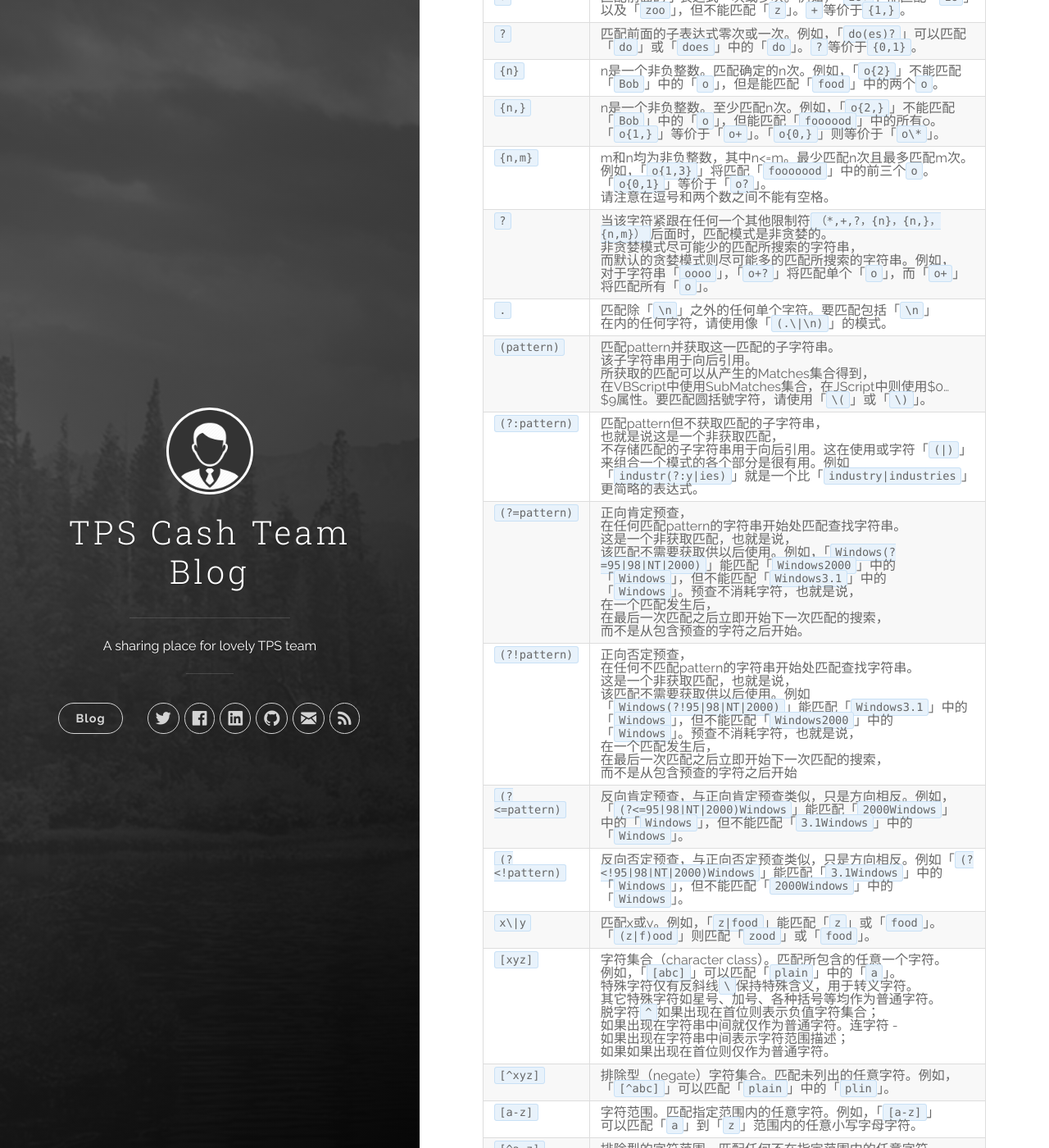
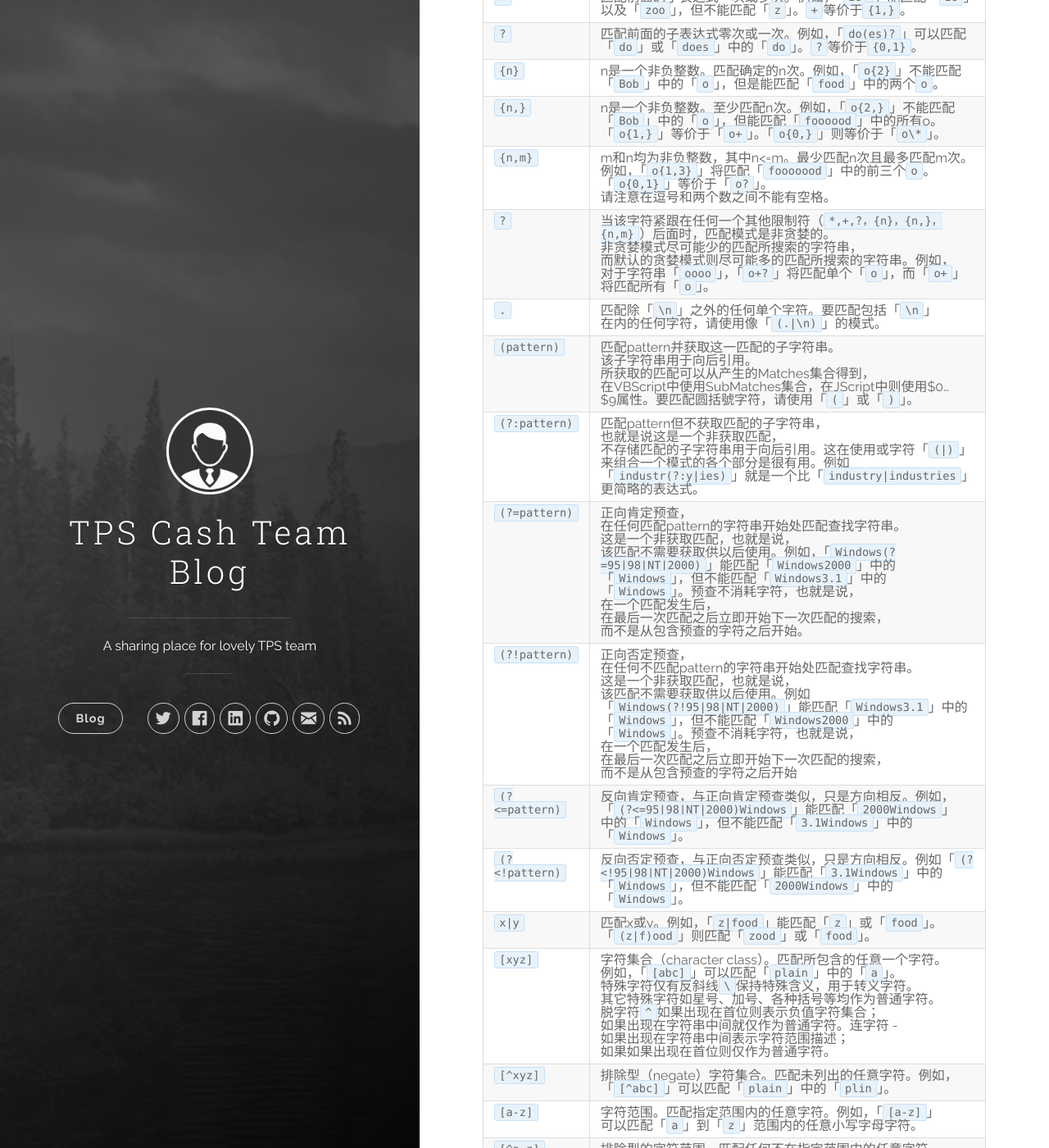
Before and after one commit to tpscash/tpscash.github.io, a Jekyll site: the page built from _posts/2016-05-05-perl-compatible-regex.md, in a window 1280 px wide and 1400 px high, scrolled down 545 px. Shown: the whole window at 82% size. Built offline with Jekyll 4.4.1, drawn with Linux system fonts in a browser that asks for light colours; comment, search, counter and statistics services are not loaded.

Commit message:
Fix format

```diff
--- a/_posts/2016-05-05-perl-compatible-regex.md
+++ b/_posts/2016-05-05-perl-compatible-regex.md
@@ -19,15 +19,15 @@ A list of PCRE syntax:
 | `{n}` |	n是一个非负整数。匹配确定的n次。例如，「`o{2}`」不能匹配「`Bob`」中的「`o`」，但是能匹配「`food`」中的两个`o`。|
 | `{n,}` | n是一个非负整数。至少匹配n次。例如，「`o{2,}`」不能匹配「`Bob`」中的「`o`」，但能匹配「`foooood`」中的所有o。「`o{1,}`」等价于「`o+`」。「`o{0,}`」则等价于「`o\*`」。 |
 | `{n,m}` | m和n均为非负整数，其中n<=m。最少匹配n次且最多匹配m次。例如，「`o{1,3}`」将匹配「`fooooood`」中的前三个`o`。「`o{0,1}`」等价于「`o?`」。请注意在逗号和两个数之间不能有空格。 |
-| `?` | 当该字符紧跟在任何一个其他限制符`（*,+,?，{n}，{n,}，{n,m}）`后面时，匹配模式是非贪婪的。非贪婪模式尽可能少的匹配所搜索的字符串，而默认的贪婪模式则尽可能多的匹配所搜索的字符串。例如，对于字符串「`oooo`」，「`o+?`」将匹配单个「`o`」，而「`o+`」将匹配所有「`o`」。 |
-| `.` | 匹配除「`\n`」之外的任何单个字符。要匹配包括「`\n`」在内的任何字符，请使用像「`(.\|\n)`」的模式。 |
-| `(pattern)` | 匹配pattern并获取这一匹配的子字符串。该子字符串用于向后引用。所获取的匹配可以从产生的Matches集合得到，在VBScript中使用SubMatches集合，在JScript中则使用$0…$9属性。要匹配圆括號字符，请使用「`\(`」或「`\)`」。 |
+| `?` | 当该字符紧跟在任何一个其他限制符（`*,+,?，{n}，{n,}，{n,m}`）后面时，匹配模式是非贪婪的。非贪婪模式尽可能少的匹配所搜索的字符串，而默认的贪婪模式则尽可能多的匹配所搜索的字符串。例如，对于字符串「`oooo`」，「`o+?`」将匹配单个「`o`」，而「`o+`」将匹配所有「`o`」。 |
+| `.` | 匹配除「`\n`」之外的任何单个字符。要匹配包括「`\n`」在内的任何字符，请使用像「`(.|\n)`」的模式。 |
+| `(pattern)` | 匹配pattern并获取这一匹配的子字符串。该子字符串用于向后引用。所获取的匹配可以从产生的Matches集合得到，在VBScript中使用SubMatches集合，在JScript中则使用$0…$9属性。要匹配圆括號字符，请使用「`(`」或「`)`」。 |
 | `(?:pattern)` |	匹配pattern但不获取匹配的子字符串，也就是说这是一个非获取匹配，不存储匹配的子字符串用于向后引用。这在使用或字符「`(|)`」来组合一个模式的各个部分是很有用。例如「`industr(?:y|ies)`」就是一个比「`industry|industries`」更简略的表达式。 |
 | `(?=pattern)` |	正向肯定预查，在任何匹配pattern的字符串开始处匹配查找字符串。这是一个非获取匹配，也就是说，该匹配不需要获取供以后使用。例如，「`Windows(?=95|98|NT|2000)`」能匹配「`Windows2000`」中的「`Windows`」，但不能匹配「`Windows3.1`」中的「`Windows`」。预查不消耗字符，也就是说，在一个匹配发生后，在最后一次匹配之后立即开始下一次匹配的搜索，而不是从包含预查的字符之后开始。|
 | `(?!pattern)` |	正向否定预查，在任何不匹配pattern的字符串开始处匹配查找字符串。这是一个非获取匹配，也就是说，该匹配不需要获取供以后使用。例如「`Windows(?!95|98|NT|2000)`」能匹配「`Windows3.1`」中的「`Windows`」，但不能匹配「`Windows2000`」中的「`Windows`」。预查不消耗字符，也就是说，在一个匹配发生后，在最后一次匹配之后立即开始下一次匹配的搜索，而不是从包含预查的字符之后开始 |
 | `(?<=pattern)` | 反向肯定预查，与正向肯定预查类似，只是方向相反。例如，「`(?<=95|98|NT|2000)Windows`」能匹配「`2000Windows`」中的「`Windows`」，但不能匹配「`3.1Windows`」中的「`Windows`」。 |
 | `(?<!pattern)` | 反向否定预查，与正向否定预查类似，只是方向相反。例如「`(?<!95|98|NT|2000)Windows`」能匹配「`3.1Windows`」中的「`Windows`」，但不能匹配「`2000Windows`」中的「`Windows`」。 |
-| `x\|y` | 匹配x或y。例如，「`z|food`」能匹配「`z`」或「`food`」。「`(z|f)ood`」则匹配「`zood`」或「`food`」。 |
+| `x|y` | 匹配x或y。例如，「`z|food`」能匹配「`z`」或「`food`」。「`(z|f)ood`」则匹配「`zood`」或「`food`」。 |
 | `[xyz]` | 字符集合（character class）。匹配所包含的任意一个字符。例如，「`[abc]`」可以匹配「`plain`」中的「`a`」。特殊字符仅有反斜线`\`保持特殊含义，用于转义字符。其它特殊字符如星号、加号、各种括号等均作为普通字符。脱字符`^`如果出现在首位则表示负值字符集合；如果出现在字符串中间就仅作为普通字符。连字符 - 如果出现在字符串中间表示字符范围描述；如果如果出现在首位则仅作为普通字符。 |
 | `[^xyz]` | 排除型（negate）字符集合。匹配未列出的任意字符。例如，「`[^abc]`」可以匹配「`plain`」中的「`plin`」。 |
 | `[a-z]` | 字符范围。匹配指定范围内的任意字符。例如，「`[a-z]`」可以匹配「`a`」到「`z`」范围内的任意小写字母字符。 |
```
